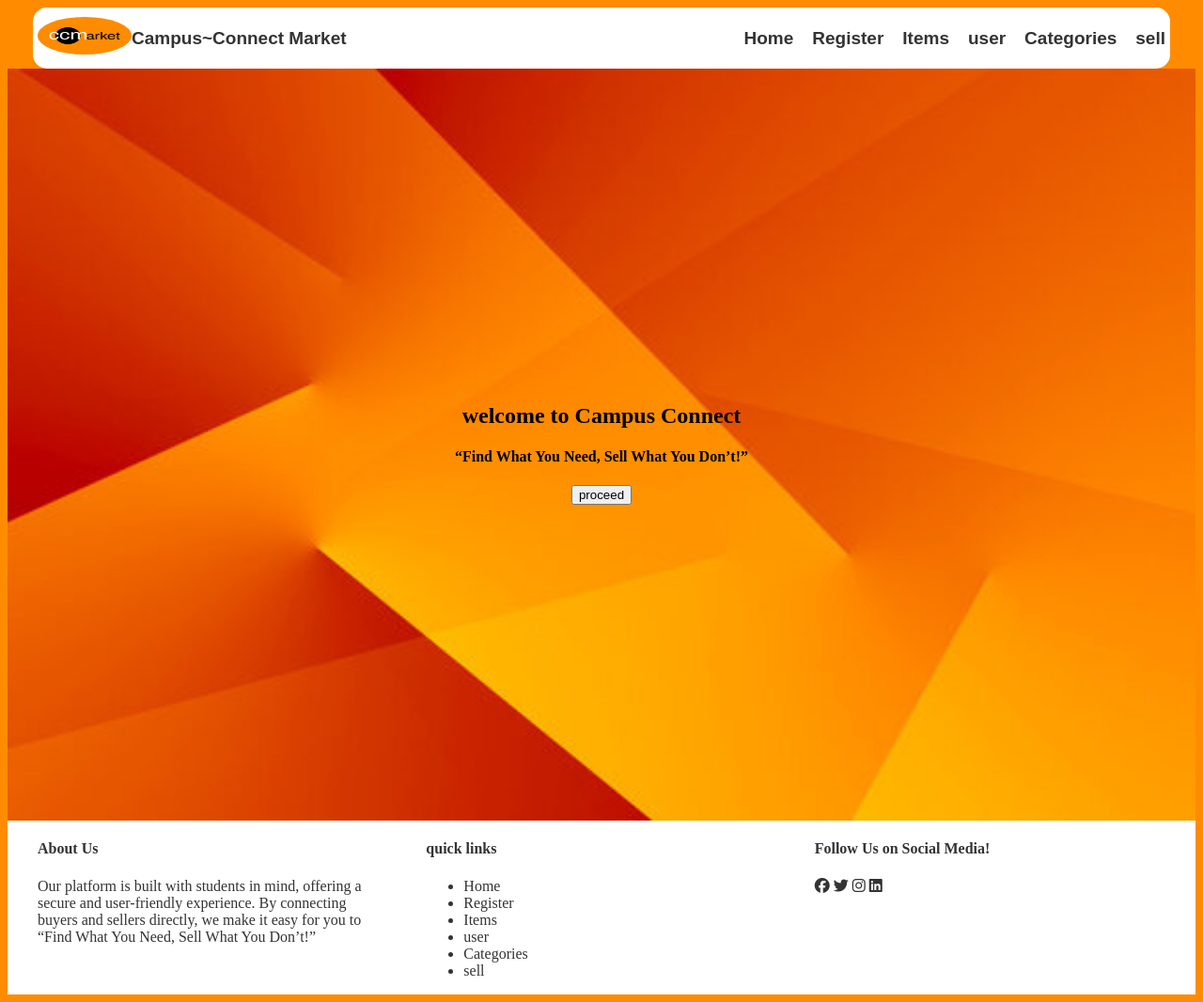
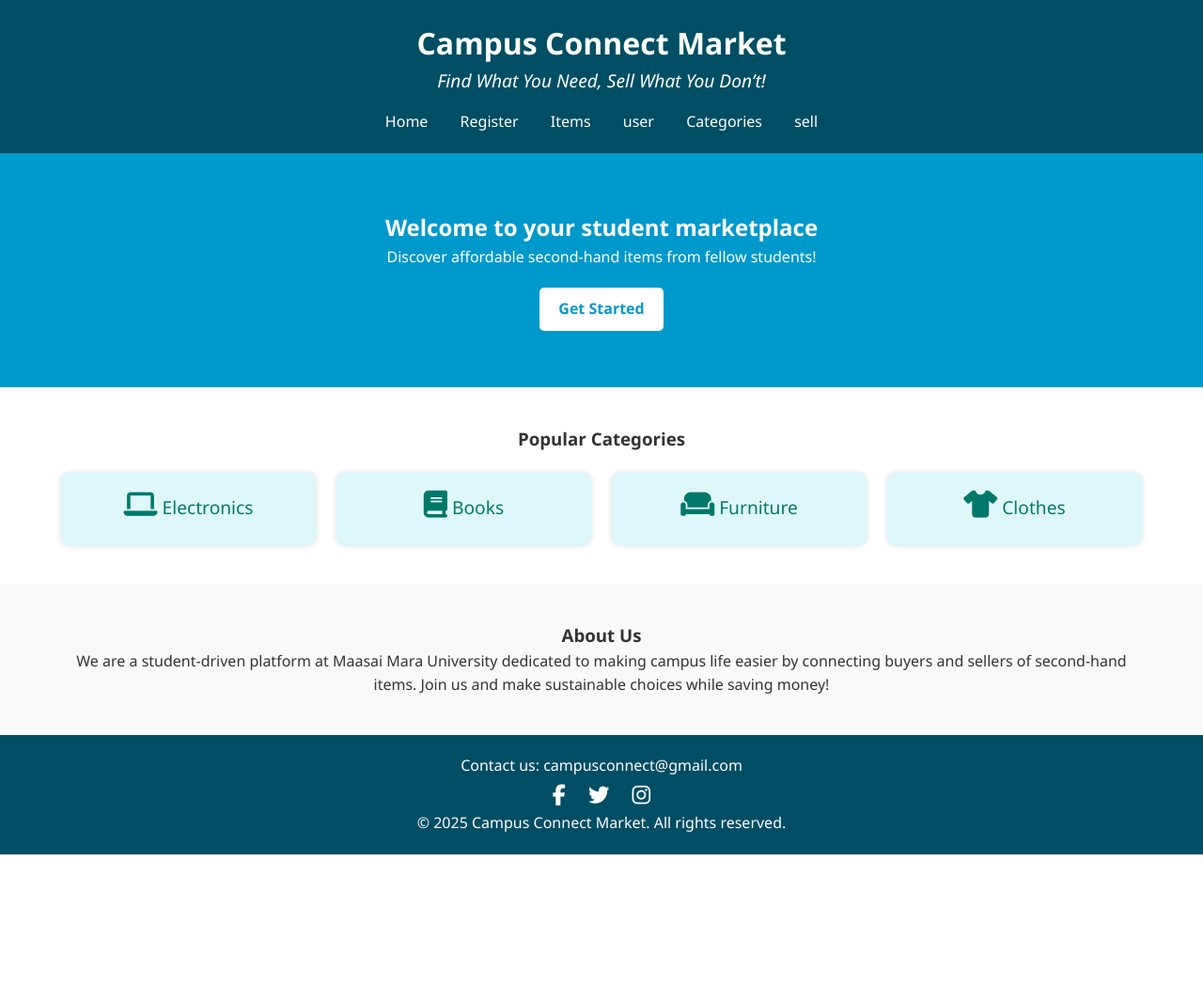
Before and after one commit to XAIMOH001/ccmarket, a Django app: page / in a window 1280 px wide. Shown: the whole page at 94% size. After the commit the page ends 909 px from the top, so only its background shows below. Run offline with Django 5.2, Linux system fonts and the light colour scheme; some libraries are stand-ins or nearby versions.

Commit message:
created home page UI

```diff
--- a/static/css/main.css
+++ b/static/css/main.css
@@ -1,99 +1,109 @@
+* {
+    margin: 0;
+    padding: 0;
+    box-sizing: border-box;
+}
+
 body {
-    background-color: darkorange;
+    font-family: 'Segoe UI', Tahoma, Geneva, Verdana, sans-serif;
+    line-height: 1.6;
+    background: #f4f4f4;
+    color: #333;
+}
+
+.container {
+    width: 90%;
+    margin: auto;
+    max-width: 1200px;
 }
 
 header {
-    background-color: #fff;
-    position: sticky;
-    top: 0;
+    background: #004e64;
+    color: #fff;
+    padding: 20px 0;
+    text-align: center;
 }
 
-.header-container {
-    display: flex;
-    justify-content: space-between;
-    align-items: center;
-    max-width: 1200px;
-    margin: auto;
-    padding: 10px 5px;
-    border-radius: 15px;
-}
-
-a {
-    text-decoration: none;
-    color: #333333;
-}
-
-
-.logo {
-    display: flex;
-    align-items: center;
-    font-family: Arial, Helvetica, sans-serif;
-    font-size: 19px;
-    font-weight: 700;
-    color: #333333;
-}
-
-.logo img {
-    width: 100px;
-    height: 40px;
-    border-radius: 50%;
+header .slogan {
+    font-style: italic;
+    font-size: 1.2em;
 }
 
 nav ul {
-    list-style-type: none;
-    margin: 0;
-    padding: 0;
-    display: flex;
-    font-family: Arial, Helvetica, sans-serif;
-    font-size: 19px;
-    font-weight: 700
+    list-style: none;
+    margin-top: 15px;
 }
 
 nav ul li {
-    margin-right: 20px;
-}
-
-nav ul li:last-child {
-    margin-right: 0;
+    display: inline;
+    margin: 0 15px;
 }
 
 nav ul li a {
-    font-weight: bold;
-    transition: color 0.3s ease;
-}
-
-nav ul li a:hover {
-    color: darkorange;
+    color: #fff;
+    text-decoration: none;
 }
 
 .hero {
-    background-image: url('/static/assets/img.png');
-    background-size: cover;
-    height: 100vh;
-    display: flex;
-    justify-content: center;
-    align-items: center;
+    background: #0099cc;
+    color: #fff;
+    padding: 60px 0;
     text-align: center;
-    color: black;
 }
 
-.hero-content {
-    max-width: 800px;
-    padding: 20px;
+.hero .btn {
+    display: inline-block;
+    margin-top: 20px;
+    background: #fff;
+    color: #0099cc;
+    padding: 10px 20px;
+    text-decoration: none;
+    border-radius: 5px;
+    font-weight: bold;
 }
 
+.categories {
+    background: #fff;
+    padding: 40px 0;
+    text-align: center;
+}
+
+.category-grid {
+    display: grid;
+    grid-template-columns: repeat(auto-fit, minmax(150px, 1fr));
+    gap: 20px;
+    margin-top: 20px;
+}
+
+.category-card {
+    background: #e0f7fa;
+    padding: 20px;
+    border-radius: 10px;
+    font-size: 1.2em;
+    color: #00796b;
+    box-shadow: 0 0 5px rgba(0,0,0,0.1);
+}
+
+.category-card i {
+    margin-bottom: 10px;
+    font-size: 1.5em;
+}
+
+.about {
+    background: #f9f9f9;
+    padding: 40px 0;
+    text-align: center;
+}
 
 footer {
-    background-color: #fff;
-    bottom: 0;
-    color: #333333;
+    background: #004e64;
+    color: #fff;
+    text-align: center;
+    padding: 20px 0;
 }
 
-.footer-container{
-    max-width: 1200px;
-    margin: 0 auto;
-    display: grid;
-    grid-template-columns: repeat(auto-fit, minmax(200px, 1fr));
-    gap: 40px;
-
+.socials a {
+    color: #fff;
+    margin: 0 10px;
+    font-size: 1.4em;
 }
--- a/templates/index.html
+++ b/templates/index.html
@@ -1,26 +1,22 @@
-<!doctype html>
+{% load static %}
+<!DOCTYPE html>
 <html lang="en">
 <head>
     <meta charset="UTF-8">
-    <meta name="viewport"
-          content="width=device-width, user-scalable=no, initial-scale=1.0, maximum-scale=1.0, minimum-scale=1.0">
-    <meta http-equiv="X-UA-Compatible" content="ie=edge">
-    <title>Home page</title>
-    {% load static %}
+    <title>Campus Connect Market</title>
+    <meta name="viewport" content="width=device-width, initial-scale=1.0">
     <link rel="stylesheet" href="{% static 'css/main.css' %}">
-    <link rel="stylesheet" href="https://cdnjs.cloudflare.com/ajax/libs/font-awesome/6.5.1/css/all.min.css">
+    <link rel="icon" href="{% static 'asset/logo.png' %}">
+
+    <!-- Font Awesome -->
+    <script src="https://kit.fontawesome.com/a076d05399.js" crossorigin="anonymous"></script>
 </head>
-
-
 <body>
-
-<header class="header-container">
-    <div class="logo">
-        <a href=""><img src="{% static 'assets/logo.png' %}" alt="market logo"></a>
-        <span>Campus~Connect Market</span>
-    </div>
-    <div>
-        <nav>
+    <header>
+        <div class="container">
+            <h1>Campus Connect Market</h1>
+            <p class="slogan">Find What You Need, Sell What You Don’t!</p>
+           <nav>
             <ul>
                 <li><a href=" /">Home</a></li>
                 <li><a href="register/">Register</a></li>
@@ -30,54 +26,46 @@
                 <li><a href="sell/">sell</a></li>
             </ul>
         </nav>
-    </div>
-</header>
-
-<main>
+        </div>
+    </header>
 
     <section class="hero">
-
-        <div class="hero-content">
-            <h1>welcome to Campus Connect </h1>
-            <h4>“Find What You Need, Sell What You Don’t!”</h4>
-            <button type="button">proceed</button>
-
+        <div class="container">
+            <h2>Welcome to your student marketplace</h2>
+            <p>Discover affordable second-hand items from fellow students!</p>
+            <a href="#" class="btn">Get Started</a>
         </div>
-
     </section>
 
-</main>
+    <section id="categories" class="categories">
+        <div class="container">
+            <h3>Popular Categories</h3>
+            <div class="category-grid">
+                <div class="category-card"><i class="fas fa-laptop"></i> Electronics</div>
+                <div class="category-card"><i class="fas fa-book"></i> Books</div>
+                <div class="category-card"><i class="fas fa-couch"></i> Furniture</div>
+                <div class="category-card"><i class="fas fa-tshirt"></i> Clothes</div>
+            </div>
+        </div>
+    </section>
 
-<footer>
-    <div class="footer-container">
+    <section id="about" class="about">
+        <div class="container">
+            <h3>About Us</h3>
+            <p>We are a student-driven platform at Maasai Mara University dedicated to making campus life easier by connecting buyers and sellers of second-hand items. Join us and make sustainable choices while saving money!</p>
+        </div>
+    </section>
 
-        <div class="about">
-            <h4>About Us</h4>
-            <p>Our platform is built with students in mind, offering a secure and user-friendly experience. By
-                connecting
-                buyers and sellers directly, we make it easy for you to “Find What You Need, Sell What You Don’t!”</p>
+    <footer id="contact">
+        <div class="container">
+            <p>Contact us: campusconnect@gmail.com</p>
+            <div class="socials">
+                <a href="#"><i class="fab fa-facebook-f"></i></a>
+                <a href="#"><i class="fab fa-twitter"></i></a>
+                <a href="#"><i class="fab fa-instagram"></i></a>
+            </div>
+            <p>&copy; 2025 Campus Connect Market. All rights reserved.</p>
         </div>
-        <div class="navi">
-            <h4>quick links</h4>
-            <ul>
-                <li><a href="index/">Home</a></li>
-                <li><a href="register/">Register</a></li>
-                <li><a href="items/">Items</a></li>
-                <li><a href="User/">user</a></li>
-                <li><a href="categories/">Categories</a></li>
-                <li><a href="sell/">sell</a></li>
-            </ul>
-        </div>
-        <div class="socials">
-            <h4>Follow Us on Social Media!</h4>
-            <a href="https://www.facebook.com" target="_blank" title="Facebook"><i class="fab fa-facebook"></i></a>
-            <a href="https://www.twitter.com" target="_blank" title="Twitter"><i class="fab fa-twitter"></i></a>
-            <a href="https://www.instagram.com" target="_blank" title="Instagram"><i class="fab fa-instagram"></i></a>
-            <a href="https://www.linkedin.com" target="_blank" title="LinkedIn"><i class="fab fa-linkedin"></i></a>
-        </div>
-    </div>
-
-
-</footer>
+    </footer>
 </body>
 </html>
```
